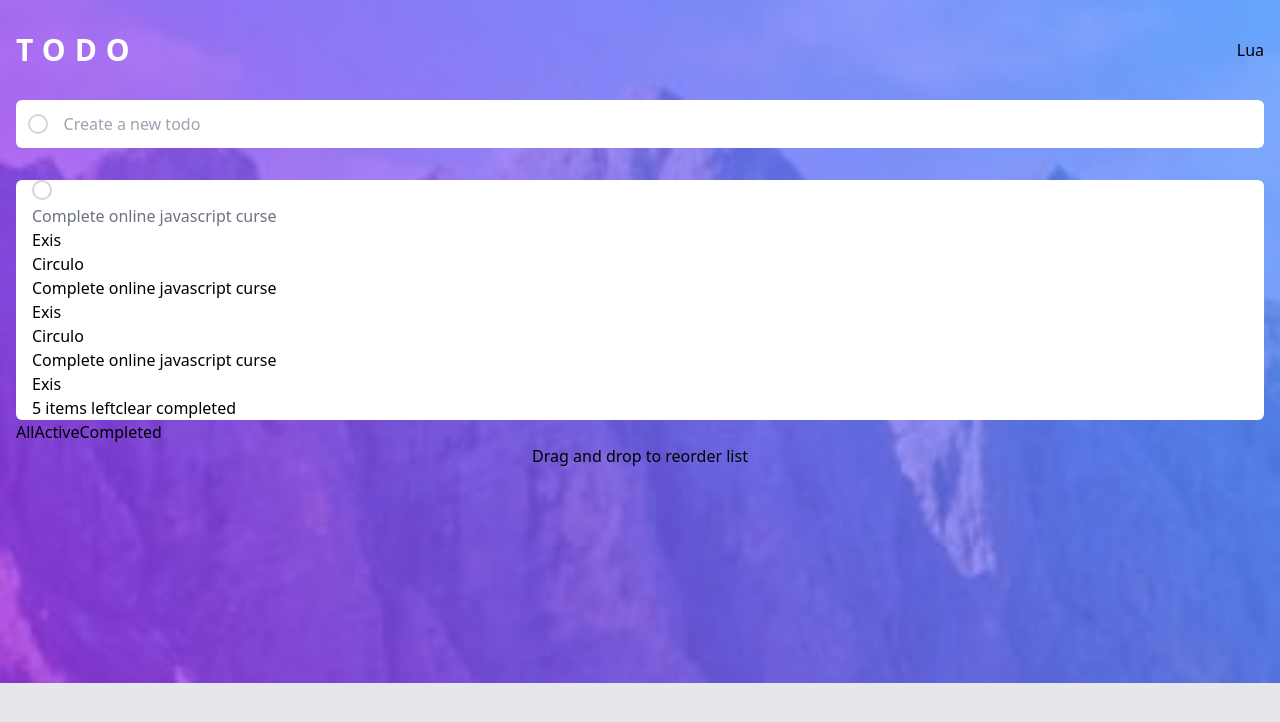
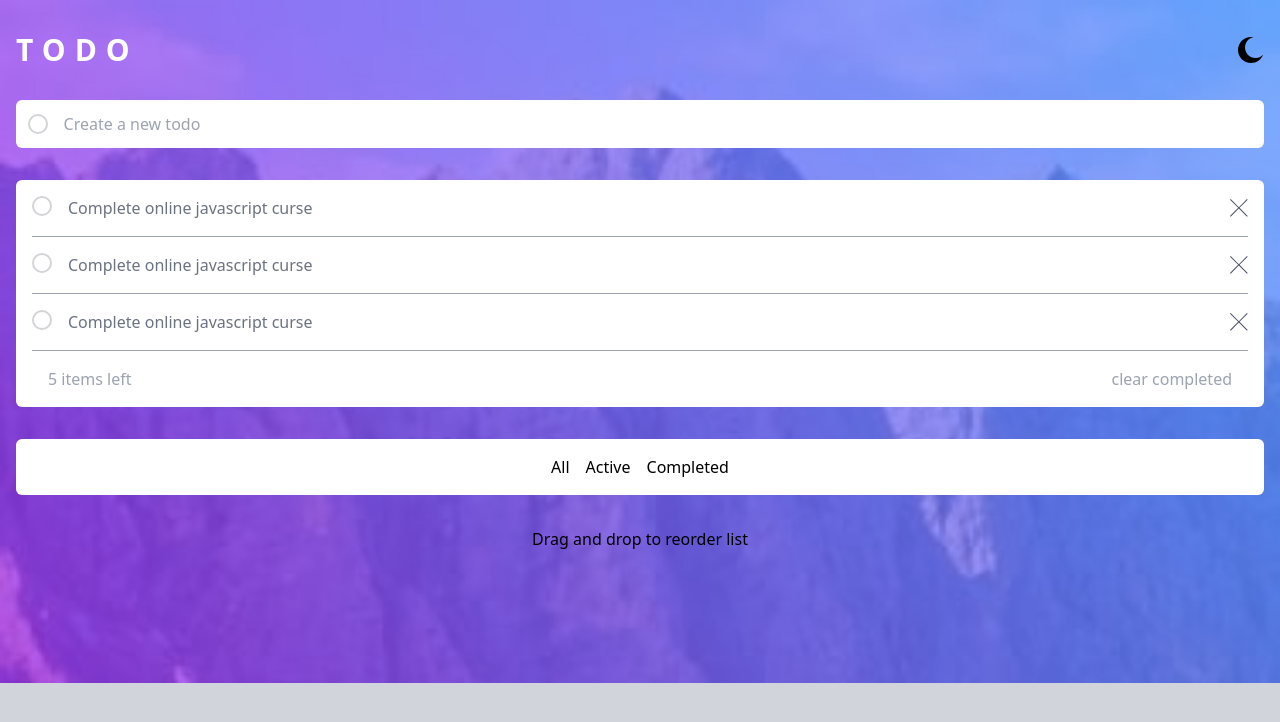
Before and after one commit to Ramonprog/todo-dnd-tailwind, a React (Vite) app: page / in a window 1280 px wide. Shown: the top 722 px of the page. Built offline with nearby package versions, Linux system fonts and the light colour scheme.

Commit message:
layoute concluido

```diff
--- a/src/App.tsx
+++ b/src/App.tsx
@@ -1,12 +1,15 @@
+import CrossIcon from './components/icons/CrossIcon'
+import MoonIcon from './components/icons/MoonIcon'
+
 function App() {
 
   return (
-    <div className="bg-[url('./assets/images/bg-mobile-light.jpg')] bg-no-repeat bg-contain min-h-screen bg-gray-200">
+    <div className="bg-[url('./assets/images/bg-mobile-light.jpg')] bg-no-repeat bg-contain min-h-screen bg-gray-300">
       <header className="container mx-auto px-4 pt-8">
         <div className="flex justify-between">
           <h1 className="uppercase text-white text-3xl font-semibold tracking-[0.3em]">Todo</h1>
           <button>
-            Lua
+            <MoonIcon color='#000' />
           </button>
         </div>
         <form className="bg-white rounded-md p-3 my-8 flex gap-4 items-center">
@@ -15,35 +18,37 @@ function App() {
         </form>
       </header>
       <main className="container mx-auto px-4">
-        <div className='bg-white rounded-md px-4'>
-          <article className="">
+        <div className='bg-white rounded-md px-4 '>
+          <article className="flex gap-4 py-4 border-b-gray-400 border-b">
             <button className="rounded-full border-2 border-zinc-300 w-5 h-5 inline-block"></button>
-            <p className="text-gray-500">Complete online javascript curse</p>
-            <button>Exis</button>
+            <p className="text-gray-500 grow">Complete online javascript curse</p>
+            <button className='ml-auto'> <CrossIcon /></button>
           </article>
-          <article className="">
-            <button>Circulo</button>
-            <p>Complete online javascript curse</p>
-            <button>Exis</button>
+          <article className="flex gap-4 py-4 border-b-gray-400 border-b">
+            <button className="rounded-full border-2 border-zinc-300 w-5 h-5 inline-block"></button>
+            <p className="text-gray-500 grow">Complete online javascript curse</p>
+            <button className='ml-auto'> <CrossIcon /></button>
+          </article>    <article className="flex gap-4 py-4 border-b-gray-400 border-b">
+            <button className="rounded-full border-2 border-zinc-300 w-5 h-5 inline-block"></button>
+            <p className="text-gray-500 grow">Complete online javascript curse</p>
+            <button className='ml-auto'> <CrossIcon /></button>
           </article>
-          <article className="">
-            <button>Circulo</button>
-            <p>Complete online javascript curse</p>
-            <button>Exis</button>
-          </article>
-          <section>
-            <span>5 items left</span>
-            <button>clear completed</button>
+
+          <section className='py-4 px-4 flex justify-between'>
+            <span className='text-gray-400'>5 items left</span>
+            <button className='text-gray-400'>clear completed</button>
           </section>
         </div>
       </main>
-      <section className="container mx-auto px-4">
-        <button>All</button>
-        <button>Active</button>
-        <button>Completed</button>
+      <section className="container mx-auto px-4 mt-8">
+        <div className='bg-white p-4 rounded-md flex justify-center gap-4'>
+          <button className='hover:text-blue-600' >All</button>
+          <button className='hover:text-blue-600'>Active</button>
+          <button className='hover:text-blue-600'>Completed</button>
+        </div>
       </section>
 
-      <p className="text-center">Drag and drop to reorder list</p>
+      <p className="text-center mt-8">Drag and drop to reorder list</p>
     </div>
   )
 }
--- /dev/null
+++ b/src/components/icons/CrossIcon.tsx
@@ -0,0 +1,9 @@
+import React from 'react'
+
+const CrossIcon = () => {
+  return (
+    <svg xmlns="http://www.w3.org/2000/svg" width="18" height="18"><path fill="#494C6B" fillRule="evenodd" d="M16.97 0l.708.707L9.546 8.84l8.132 8.132-.707.707-8.132-8.132-8.132 8.132L0 16.97l8.132-8.132L0 .707.707 0 8.84 8.132 16.971 0z" /></svg>
+  )
+}
+
+export default CrossIcon
--- /dev/null
+++ b/src/components/icons/MoonIcon.tsx
@@ -0,0 +1,13 @@
+import React, { SVGProps } from 'react'
+
+interface IMoon extends SVGProps<SVGSVGElement> {
+    color?: string
+}
+
+const MoonIcon = ({ color = '#fff', ...props }: IMoon) => {
+    return (
+        <svg {...props} xmlns="http://www.w3.org/2000/svg" width="26" height="26" fill={color} > <path fillRule="evenodd" d="M13 0c.81 0 1.603.074 2.373.216C10.593 1.199 7 5.43 7 10.5 7 16.299 11.701 21 17.5 21c2.996 0 5.7-1.255 7.613-3.268C23.22 22.572 18.51 26 13 26 5.82 26 0 20.18 0 13S5.82 0 13 0z" /></svg>
+    )
+}
+
+export default MoonIcon
```
